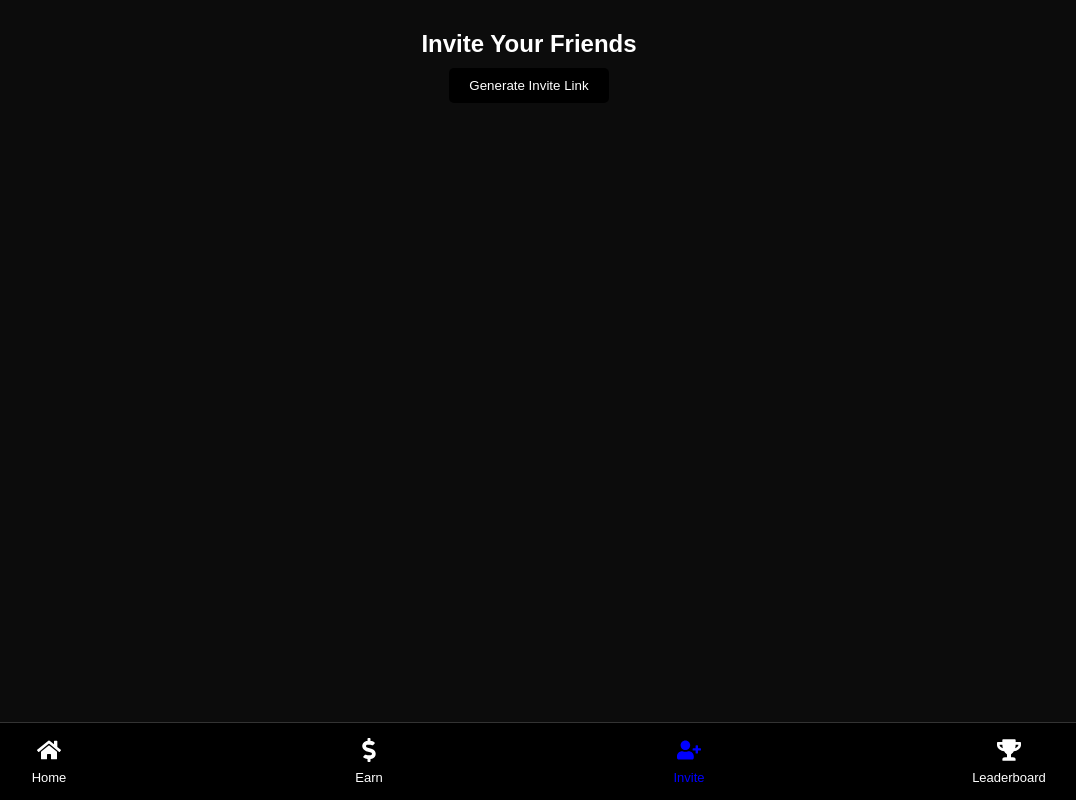
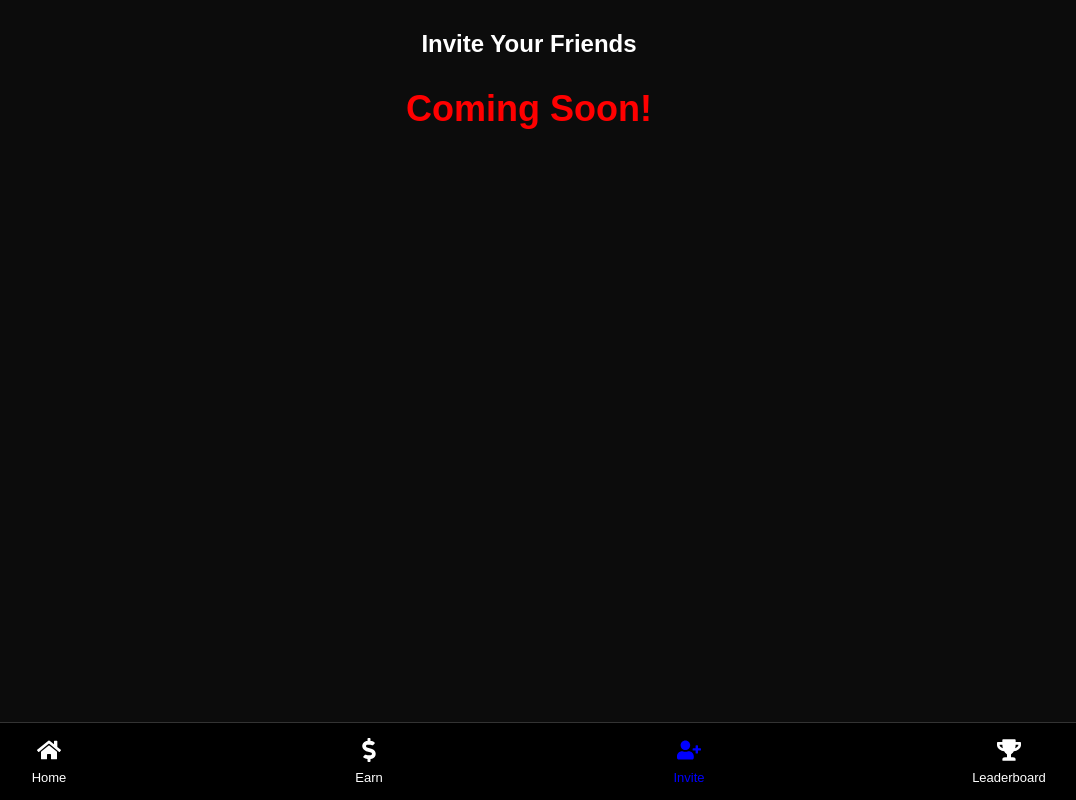
Before and after one commit to ndeen17/lost-cats, a React (Vite) app: page /invite in a window 1280 px wide. Shown: the whole page, without its empty margins (111-1187 px from the left). Built offline with nearby package versions, Linux system fonts and the light colour scheme; no server answers.

Commit message:
invite page

```diff
--- a/src/components/FarmButton.tsx
+++ b/src/components/FarmButton.tsx
@@ -28,7 +28,7 @@ const FarmButton = () => {
         console.log(`Starting farming for user: ${userName}`);
 
         try {
-            await axios.post(`${import.meta.env.VITE_API_URL}/farm`, { userName });
+            await axios.post(`${import.meta.env.VITE_API_URL}/farm/farm`, { userName });
             setTimer(9 * 60 * 60 * 1000); // 9 hours in milliseconds
 
             setTimeout(() => {
@@ -45,7 +45,7 @@ const FarmButton = () => {
 
     const handleClaim = async () => {
         try {
-            const response = await axios.post(`${import.meta.env.VITE_API_URL}/farm/claim`, { userName });
+            const response = await axios.post(`${import.meta.env.VITE_API_URL}/farm/farm/claim`, { userName });
             updateCtsBalance(1000); // Add 1000 CTS to user's balance
             alert(response.data.message);
             setCanClaim(false);
--- a/src/pages/InvitePage.tsx
+++ b/src/pages/InvitePage.tsx
@@ -1,17 +1,25 @@
 // src/pages/InvitePage.tsx
-import { useState } from 'react';
+//import { useState } from 'react';
 
 const InvitePage = () => {
-    const [inviteLink, setInviteLink] = useState('');
+    // const [inviteLink, setInviteLink] = useState('');
 
-    const generateInviteLink = () => {
-        const link = `https://example.com/invite/${Math.random().toString(36).substr(2, 9)}`;
-        setInviteLink(link);
-    };
+    // const generateInviteLink = () => {
+    //     const link = `https://example.com/invite/${Math.random().toString(36).substr(2, 9)}`;
+    //     setInviteLink(link);
+    // };
 
     return (
         <div style={{ padding: '20px', textAlign: 'center' }}>
             <h2>Invite Your Friends</h2>
+
+            {/* Coming Soon Message */}
+            <div style={{ fontSize: '36px', fontWeight: 'bold', color: '#FF0000', margin: '20px 0' }}>
+                Coming Soon!
+            </div>
+
+            {/* Commented out the invite link generation button and input */}
+            {/*
             <button
                 onClick={generateInviteLink}
                 style={{
@@ -36,6 +44,7 @@ const InvitePage = () => {
                     />
                 </div>
             )}
+            */}
         </div>
     );
 };
```
